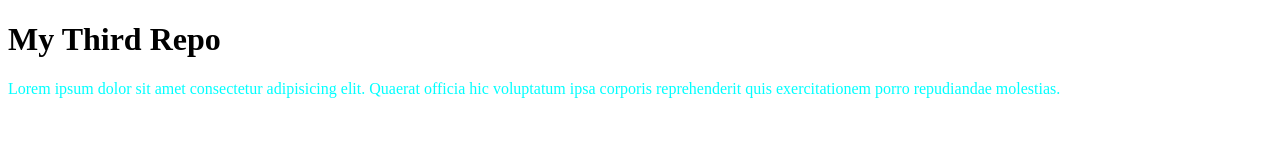
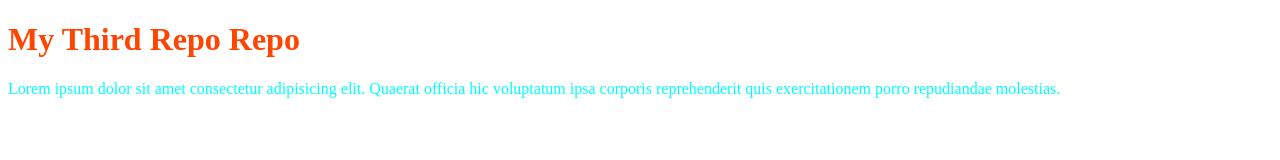
Before and after one commit to mdkibria245766/my-third-repo, a plain HTML site: page index.html in a window 1280 px wide. Drawn offline with Linux system fonts and the light colour scheme.

Commit message:
add color h1

```diff
--- a/index.html
+++ b/index.html
@@ -10,7 +10,7 @@
 </head>
 
 <body>
-	<h1>My Third Repo</h1>
+	<h1>My Third Repo Repo</h1>
 	<p>Lorem ipsum dolor sit amet consectetur adipisicing elit. Quaerat officia hic voluptatum ipsa corporis
 		reprehenderit quis exercitationem porro repudiandae molestias.</p>
 </body>
--- a/style.css
+++ b/style.css
@@ -1,3 +1,6 @@
 p{
 	color: aqua;
 }
+h1{
+	color: orangered;
+}
```
